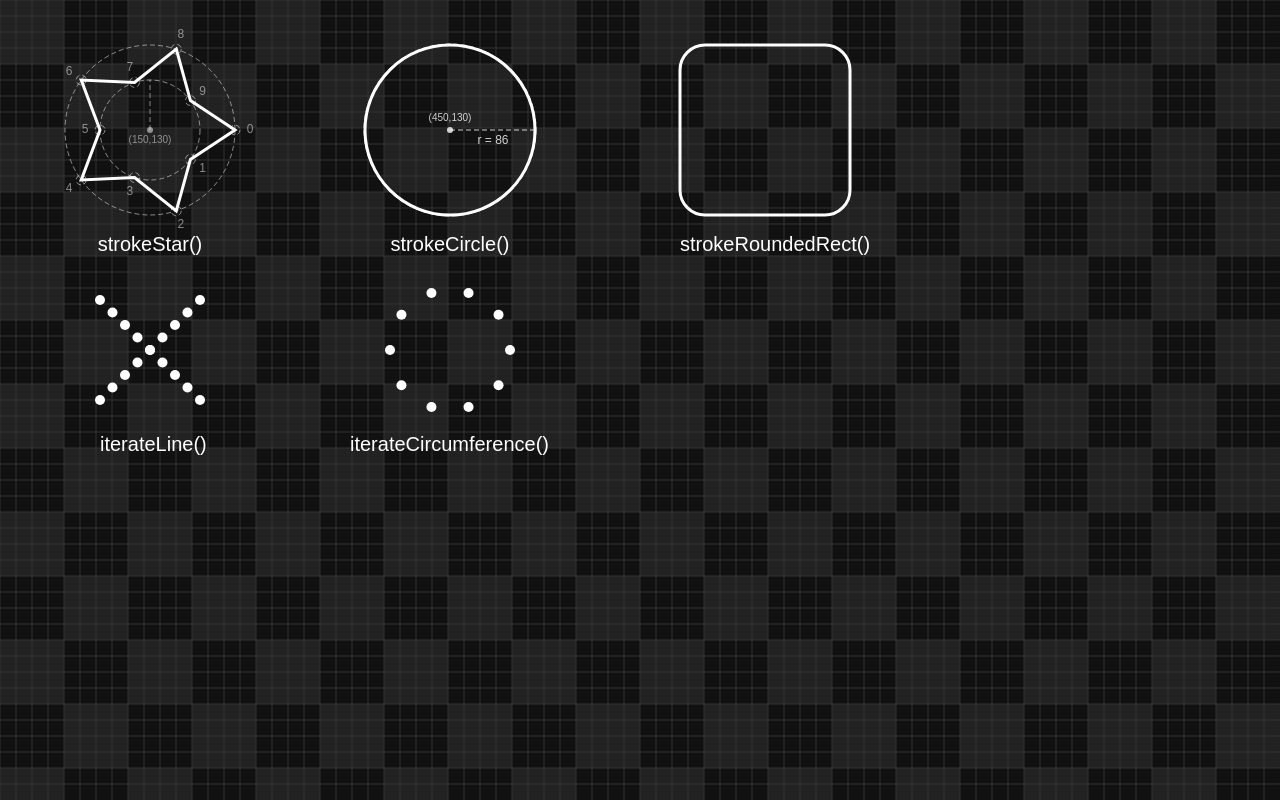
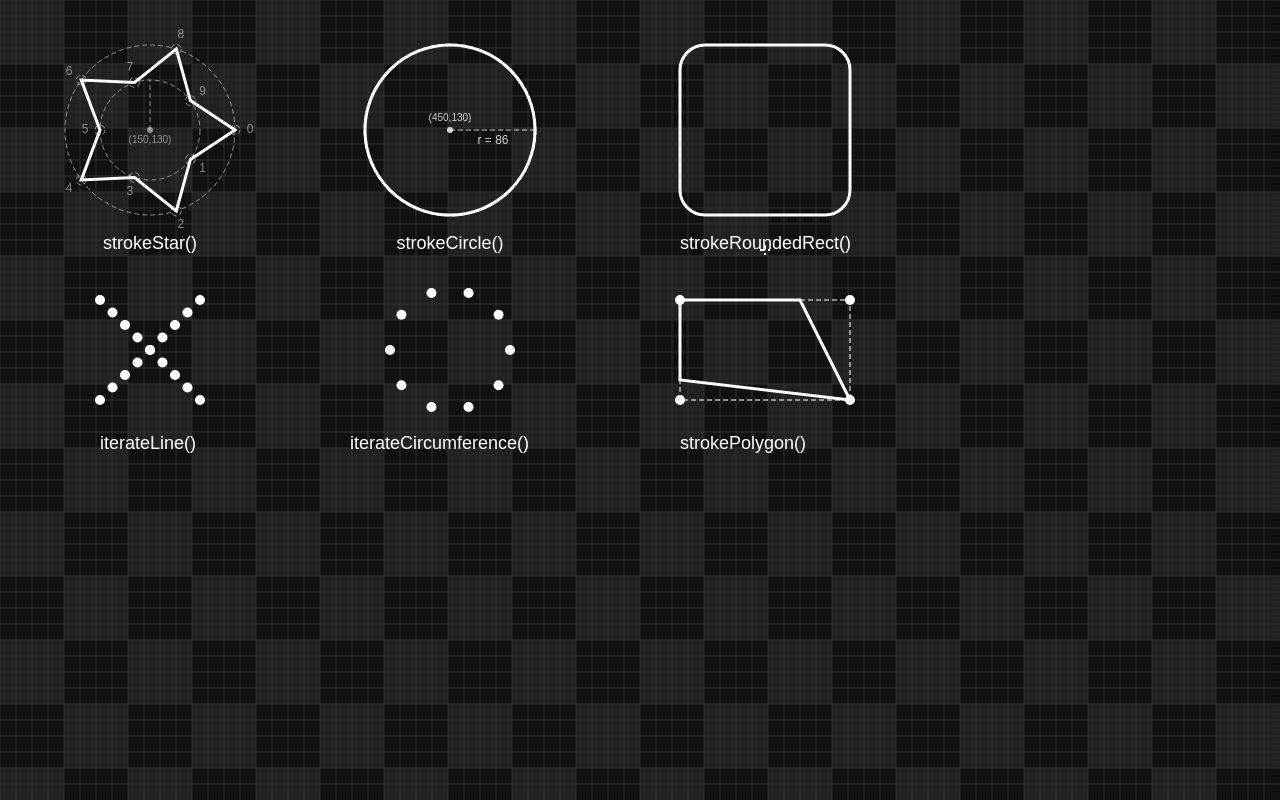
Before and after one commit to gamikun/cazicanvas, a website: page index.html in a window 1280 px wide. Drawn offline with Linux system fonts and the light colour scheme.

Commit message:
new version and different approach

```diff
--- a/index.html
+++ b/index.html
@@ -16,71 +16,82 @@
 </body>
 <script src="src/cazicanvas.js"></script>
 <script>
-	var cv, cx;
+    var cv, cx, cz;
+    var ccv;
 
     function redrawEverything() {
-		cx.shouldDrawModel = true;
-
-		cx.chess(0, 0, cv.offsetWidth, cv.offsetHeight, 64, 64, '#111', '#222');
+        cz.shouldDrawModel = true;
+        cz.chess(0, 0, cv.offsetWidth, cv.offsetHeight, 64, 64, '#111', '#222');
         cx.textAlign = 'center';
         cx.textBaseline = 'top';
         cx.font = '20px Arial';
 
         cx.strokeStyle = '#333333';
         cx.fillStyle = '#ffffff';
-		cx.fontStyle = 'Arial 25px';
         cx.lineWidth = 1;
-		cx.strokeGrid(0, 0, cv.offsetWidth, cv.offsetHeight, 16, 16);
+        cz.strokeGrid(0, 0, cv.offsetWidth, cv.offsetHeight, 16, 16);
 
         cx.fillStyle = 'white';
         cx.strokeStyle = 'white';
         cx.lineWidth = 3;
-		cx.strokeStar(150, 130, 50, 85, 5);
+        cz.strokeStar(150, 130, 50, 85, 5);
         cx.globalAlpha = 0.5;
-		cx.modelStar(150, 130, 50, 85, 5);
+        cz.modelStar(150, 130, 50, 85, 5);
         cx.globalAlpha = 1.0;
+        cx.font = '18px Arial';
         cx.fillText('strokeStar()', 150, 130 + 105);
 
         cx.globalAlpha = 0.8;
-		cx.modelCircle(450, 130, 86);
+        cz.modelCircle(450, 130, 86);
         cx.globalAlpha = 1.0;
-		cx.strokeCircle(450, 130, 85);
+        cx.lineWidth = 3;
+        cz.strokeCircle(450, 130, 85);
         cx.fillText('strokeCircle()', 450, 130 + 105);
 
         cx.textAlign = 'left';
-		cx.strokeRoundedRect(680, 45, 170, 170, 25);
+        cx.lineWidth = 3;
+        cz.strokeRoundedRect(680, 45, 170, 170, 25);
         cx.fillText('strokeRoundedRect()', 680, 45 + 190);
 
         var scale = 0.08;
-		cx.iterateLine(100 * scale, 300 * scale, 210 * scale, 410 * scale,
+        cz.iterateLine(100 * scale, 300 * scale, 210 * scale, 410 * scale,
             function(x, y) {
-				cx.fillCircle(x / scale, y / scale , 5);
+                cz.fillCircle(x / scale, y / scale , 5);
             }
         )
-		cx.iterateLine(200 * scale, 300 * scale, 90 * scale, 410 * scale,
+        cz.iterateLine(200 * scale, 300 * scale, 90 * scale, 410 * scale,
             function(x, y) {
-				cx.fillCircle(x / scale, y / scale , 5);
+                cz.fillCircle(x / scale, y / scale , 5);
             }
         )
         cx.fillText('iterateLine()', 100, 45 + 390);
 
-		cx.iterateCircumference(450, 350, 60, 10, function(x, y) {
-			cx.fillCircle(x, y, 5);
+        cz.iterateCircumference(450, 350, 60, 10, function(x, y) {
+            cz.fillCircle(x, y, 5);
         });
         cx.fillText('iterateCircumference()', 350, 45 + 390);
+
+        cz.strokePolygon([
+            [680, 300], [800, 300],
+            [850, 400], [680, 380]
+        ]);
+        cz.modelPolygon([
+            [680, 300], [800, 300],
+            [850, 400], [680, 380]
+        ]);
+        cx.fillText('strokePolygon()', 680, 45 + 390);
     }
 
     window.onload = function() {
         cv = document.getElementById('lienzo');
         cx = cv.getContext('2d');
-
+        cz = new CaziCanvas(cx);
         this.onresize();
     }
 
     window.onresize = function() {
-		cv.width = window.innerWidth;
+        cv.width = window.innerWidth,
         cv.height = window.innerHeight;
-
         redrawEverything();
     }
 </script>
--- /dev/null
+++ b/package.json
@@ -0,0 +1,5 @@
+{
+	"name": "cazicanvas",
+	"description": "HTML Canvas extension",
+	"version": "2.0.0-beta1"
+}
--- a/src/cazicanvas.js
+++ b/src/cazicanvas.js
@@ -1,27 +1,31 @@
 /**
- * cazicanvas 1.1.0, 2018/02/08
+ * cazicanvas 1.4.0, 2018/02/08
  *
  * @author Gamaliel Espinoza M. (gamaliel.espinoza@gmail.com)
  *
  */
 
-CanvasRenderingContext2D.prototype.circle = function(x, y, radius) {
+var CaziCanvas = function(context) {
+    this.cx = context;
+};
+
+CaziCanvas.prototype.circle = function(x, y, radius) {
     this.arc(x, y, radius, 0, Math.PI * 2, 0);
 }
 
-CanvasRenderingContext2D.prototype.strokeCircle = function(x, y, radius) {
-	this.beginPath();
-	this.arc(x, y, radius, 0, Math.PI * 2, 0);
-	this.stroke();
+CaziCanvas.prototype.strokeCircle = function(x, y, radius) {
+    this.cx.beginPath();
+    this.cx.arc(x, y, radius, 0, Math.PI * 2, 0);
+    this.cx.stroke();
 }
 
-CanvasRenderingContext2D.prototype.fillCircle = function(x, y, radius) {
-	this.beginPath();
-	this.arc(x, y, radius, 0, Math.PI * 2, 0);
-	this.fill();
+CaziCanvas.prototype.fillCircle = function(x, y, radius) {
+    this.cx.beginPath();
+    this.cx.arc(x, y, radius, 0, Math.PI * 2, 0);
+    this.cx.fill();
 }
 
-CanvasRenderingContext2D.prototype.perfectPolygon = function(
+CaziCanvas.prototype.perfectPolygon = function(
     x, y, radius, sides, rotation
 ) {
     if (sides < 3) {
@@ -40,11 +44,11 @@ CanvasRenderingContext2D.prototype.perfectPolygon = function(
         vx = radius * Math.cos(d) + x;
         vy = radius * Math.sin(d) + y;
 
-		this.lineTo(vx, vy);
+        this.cx.lineTo(vx, vy);
     }
 }
 
-CanvasRenderingContext2D.prototype.star = function(
+CaziCanvas.prototype.star = function(
     x, y, innerRadius, outerRadius, spikes
 ) {
     var vectors = spikes * 2;
@@ -61,34 +65,34 @@ CanvasRenderingContext2D.prototype.star = function(
         vx = radius * Math.cos(d) + x;
         vy = radius * Math.sin(d) + y;
 
-		this.lineTo(vx, vy);
+        this.cx.lineTo(vx, vy);
 
         alt = !alt;
     }
 }
 
-CanvasRenderingContext2D.prototype.strokeStar = function(
+CaziCanvas.prototype.strokeStar = function(
     x, y, innerRadius, outerRadius, spikes
 ) {
-	this.beginPath();
+    this.cx.beginPath();
     this.star(x, y, innerRadius, outerRadius, spikes);
-	this.closePath();
-	this.stroke();
+    this.cx.closePath();
+    this.cx.stroke();
 }
 
-CanvasRenderingContext2D.prototype.modelStar = function(
+CaziCanvas.prototype.modelStar = function(
     x, y, innerRadius, outerRadius, spikes
 ) {
     var self = this;
     var lnw = this.lineWidth;
-	var lnd = this.getLineDash();
+    var lnd = this.cx.getLineDash();
     var fnt = this.font;
     var txtbl = this.textBaseline;
 
-	this.textBaseline = 'middle';
-	this.font = '12px Arial';
-	this.setLineDash([5, 3]);
-	this.lineWidth = 1;
+    this.cx.textBaseline = 'middle';
+    this.cx.font = '12px Arial';
+    this.cx.setLineDash([5, 3]);
+    this.cx.lineWidth = 1;
 
     this.strokeCircle(x, y, innerRadius);
     this.strokeCircle(x, y, outerRadius);
@@ -99,7 +103,7 @@ CanvasRenderingContext2D.prototype.modelStar = function(
     var irad = innerRadius + 15;
     var alt = false;
     this.iterateCircumference(x, y, orad, spikes, function(x, y) {
-		self.fillText(pointIndex.toString(), x, y);
+        self.cx.fillText(pointIndex.toString(), x, y);
         pointIndex += 2;
     });
     pointIndex = 0;
@@ -117,80 +121,79 @@ CanvasRenderingContext2D.prototype.modelStar = function(
     pointIndex = 0;
     this.iterateCircumference(x, y, irad, spikes * 2, function(x, y) {
         if (pointIndex % 2 != 0) {
-			self.fillText(pointIndex.toString(), x, y);
+            self.cx.fillText(pointIndex.toString(), x, y);
         }
         pointIndex += 1;
     });
 
     // draw center
     this.fillCircle(x, y, 3);
-	//this.fillText('hola', x, y);
-	this.font = '10px Arial';
-	this.textBaseline = 'top';
-	this.fillText("(" + x.toString() + "," + y.toString() + ")", x, y + 5);
+    this.cx.font = '10px Arial';
+    this.cx.textBaseline = 'top';
+    this.cx.fillText("(" + x.toString() + "," + y.toString() + ")", x, y + 5);
 
     // draw lines
-	this.beginPath();
-	this.moveTo(x, y);
-	this.lineTo(x, y - innerRadius);
-	this.stroke();
+    this.cx.beginPath();
+    this.cx.moveTo(x, y);
+    this.cx.lineTo(x, y - innerRadius);
+    this.cx.stroke();
 
     // reset state
-	this.setLineDash(lnd);
-	this.textBaseline = txtbl;
-	this.lineWidth = lnw;
-	this.font = fnt;
+    this.cx.setLineDash(lnd);
+    this.cx.textBaseline = txtbl;
+    this.cx.lineWidth = lnw;
+    this.cx.font = fnt;
 }
 
-CanvasRenderingContext2D.prototype.modelCircle = function(x, y, radius) {
-	var lnw = this.lineWidth;
-	var dsh = this.getLineDash();
-	var fnt = this.font;
-	var bln = this.textBaseline
+CaziCanvas.prototype.modelCircle = function(x, y, radius) {
+    var lnw = this.cx.lineWidth;
+    var dsh = this.cx.getLineDash();
+    var fnt = this.cx.font;
+    var bln = this.cx.textBaseline;
 
-	this.lineWidth = 1;
-	this.setLineDash([5, 3]);
-	this.font = '12px Arial';
+    this.cx.lineWidth = 1;
+    this.cx.setLineDash([5, 3]);
+    this.cx.font = '12px Arial';
 
-	this.beginPath();
-	this.moveTo(x, y);
-	this.lineTo(x + radius, y);
-	this.stroke();
+    this.cx.beginPath();
+    this.cx.moveTo(x, y);
+    this.cx.lineTo(x + radius, y);
+    this.cx.stroke();
 
     //this.strokeCircle(x, y, 5);
-	this.fillText("r = " + radius.toString(), x + radius / 2, y + 5);
-	this.font = '10px Arial';
-	this.textBaseline = 'bottom';
+    this.cx.fillText("r = " + radius.toString(), x + radius / 2, y + 5);
+    this.cx.font = '10px Arial';
+    this.cx.textBaseline = 'bottom';
     this.fillCircle(x, y, 3);
-	this.fillText("(" + x.toString() + "," + y.toString() + ")", x, y - 7);
+    this.cx.fillText("(" + x.toString() + "," + y.toString() + ")", x, y - 7);
 
     this.strokeCircle(x, y, radius);
 
-	this.textBaseline = bln;
-	this.font = fnt;
-	this.lineWidth = lnw;
-	this.setLineDash(dsh);
+    this.cx.textBaseline = bln;
+    this.cx.font = fnt;
+    this.cx.lineWidth = lnw;
+    this.cx.setLineDash(dsh);
 }
 
-CanvasRenderingContext2D.prototype.grid = function(x, y, w, h, cw, ch) {
+CaziCanvas.prototype.grid = function(x, y, w, h, cw, ch) {
     for (var xx = x; xx < w; xx += cw) {
-		this.moveTo(xx, 0);
-		this.lineTo(xx, h);
+        this.cx.moveTo(xx, 0);
+        this.cx.lineTo(xx, h);
     }
 
     for (var yy = y; yy < h; yy += ch) {
-		this.moveTo(0, yy);
-		this.lineTo(w, yy);
+        this.cx.moveTo(0, yy);
+        this.cx.lineTo(w, yy);
     }
 }
 
-CanvasRenderingContext2D.prototype.strokeGrid = function(x, y, w, h, cw, ch) {
-	this.beginPath();
+CaziCanvas.prototype.strokeGrid = function(x, y, w, h, cw, ch) {
+    this.cx.beginPath();
     this.grid(x, y, w, h, cw, ch);
-	this.stroke();
+    this.cx.stroke();
 }
 
-CanvasRenderingContext2D.prototype.chess = function(x, y, w, h, cw, ch, c1, c2) {
+CaziCanvas.prototype.chess = function(x, y, w, h, cw, ch, c1, c2) {
     var alt = false;
     var sw = w / cw;
     var sh = h / ch;
@@ -201,47 +204,47 @@ CanvasRenderingContext2D.prototype.chess = function(x, y, w, h, cw, ch, c1, c2)
             var index = xx * yy;
 
             if (alt) {
-				this.fillStyle = c2;
+                this.cx.fillStyle = c2;
             } else {
-				this.fillStyle = c1;
+                this.cx.fillStyle = c1;
             }
 
             alt = !alt;
 
-			this.fillRect(xx, yy, cw, ch);
+            this.cx.fillRect(xx, yy, cw, ch);
         }
     }
 }
 
-CanvasRenderingContext2D.prototype.zigzagLineTo = function(x, y) {
+CaziCanvas.prototype.zigzagLineTo = function(x, y) {
 
 }
 
-CanvasRenderingContext2D.prototype.roundedRect = function(x, y, w, h, r) {
-	this.moveTo(x + r, y);
-	this.lineTo(x + w - r, y);
-	this.arcTo(x + w, y, x + w, y + r, r);
-	this.lineTo(x + w, y + h - r);
-	this.arcTo(x + w, y + h, x + w - r, y + h, r);
-	this.lineTo(x + r, y + h);
-	this.arcTo(x, y + h, x, y + h - r, r);
-	this.lineTo(x, y + r);
-	this.arcTo(x, y, x + r, y, r);
+CaziCanvas.prototype.roundedRect = function(x, y, w, h, r) {
+    this.cx.moveTo(x + r, y);
+    this.cx.lineTo(x + w - r, y);
+    this.cx.arcTo(x + w, y, x + w, y + r, r);
+    this.cx.lineTo(x + w, y + h - r);
+    this.cx.arcTo(x + w, y + h, x + w - r, y + h, r);
+    this.cx.lineTo(x + r, y + h);
+    this.cx.arcTo(x, y + h, x, y + h - r, r);
+    this.cx.lineTo(x, y + r);
+    this.cx.arcTo(x, y, x + r, y, r);
 }
 
-CanvasRenderingContext2D.prototype.strokeRoundedRect = function(x, y, w, h, r) {
-	this.beginPath();
+CaziCanvas.prototype.strokeRoundedRect = function(x, y, w, h, r) {
+    this.cx.beginPath();
     this.roundedRect(x, y, w, h, r);
-	this.stroke();
+    this.cx.stroke();
 }
 
-CanvasRenderingContext2D.prototype.fillRoundedRect = function(x, y, w, h, r) {
-	this.beginPath();
+CaziCanvas.prototype.fillRoundedRect = function(x, y, w, h, r) {
+    this.cx.beginPath();
     this.roundedRect(x, y, w, h, r);
-	this.stroke();
+    this.cx.stroke();
 }
 
-CanvasRenderingContext2D.prototype.iterateCircumference = function(
+CaziCanvas.prototype.iterateCircumference = function(
     x, y, radius, segments, fn
 ) {
     var v = Math.PI / segments * 2;
@@ -257,7 +260,7 @@ CanvasRenderingContext2D.prototype.iterateCircumference = function(
     }
 }
 
-CanvasRenderingContext2D.prototype.iterateLine = function(
+CaziCanvas.prototype.iterateLine = function(
     x1, y1, x2, y2, fn
 ) {
     var dx = Math.abs(x1 - x2);
@@ -300,3 +303,80 @@ CanvasRenderingContext2D.prototype.iterateLine = function(
         }
     }
 }
+
+CaziCanvas.prototype.polygon = function(points) {
+    var x, y;
+    this.cx.moveTo(points[0][0], points[0][1]);
+    for (var index = 1; index < points.length; index++) {
+        x = points[index][0];
+        y = points[index][1];
+        cx.lineTo(x, y);
+    }
+};
+
+CaziCanvas.prototype.fillPolygon = function(points) {
+    this.cx.beginPath();
+    this.polygon(points);
+    this.cx.closePath();
+    this.cx.fill();
+}
+
+CaziCanvas.prototype.strokePolygon = function(points) {
+    this.cx.beginPath();
+    this.polygon(points);
+    this.cx.closePath();
+    this.cx.stroke();
+}
+
+CaziCanvas.prototype.modelPolygon = function(points) {
+    var top    = 0xFFFF;
+    var bottom = 0x0000;
+    var left   = 0xFFFF;
+    var right  = 0x0000;
+    var lnd = this.cx.getLineDash();
+    var lw = this.cx.lineWidth;
+    var p, cx, cy;
+
+    for (var index = 0; index < points.length; index++) {
+        p = points[index];
+        if (p[1] < top)
+            top = p[1];
+        if (p[1] > bottom)
+            bottom = p[1];
+        if (p[0] < left)
+            left = p[0];
+        if (p[0] > right)
+            right = p[0];
+    }
+
+    cx = ((right -   left) / 2) + left;
+    cy = ((top   - bottom) / 2) +  top;
+
+    this.cx.setLineDash([5, 3]);
+    this.cx.lineWidth = 1;
+    this.cx.moveTo(left, top);
+    this.cx.lineTo(right, top);
+    this.cx.lineTo(right, bottom);
+    this.cx.lineTo(left, bottom);
+    this.cx.closePath();
+    this.cx.stroke();
+
+    // draw points
+    this.fillCircle(left, top, 5);
+    this.fillCircle(right, top, 5);
+    this.fillCircle(right, bottom, 5);
+    this.fillCircle(left, bottom, 5);
+
+    // center
+    this.cx.fillStyle = '#ffffff';
+    this.cx.lineWidth = 2;
+    this.cx.beginPath();
+    this.cx.moveTo(cx - 5, cy    );
+    this.cx.lineTo(cx + 5, cy    );
+    this.cx.moveTo(cx,     cy - 5);
+    this.cx.lineTo(cx,     cy + 5);
+    this.cx.stroke();
+
+    this.cx.lineWidth = lw;
+    this.cx.setLineDash(lnd);
+}
```
Lines whose indentation alone changed are shown as unchanged.
